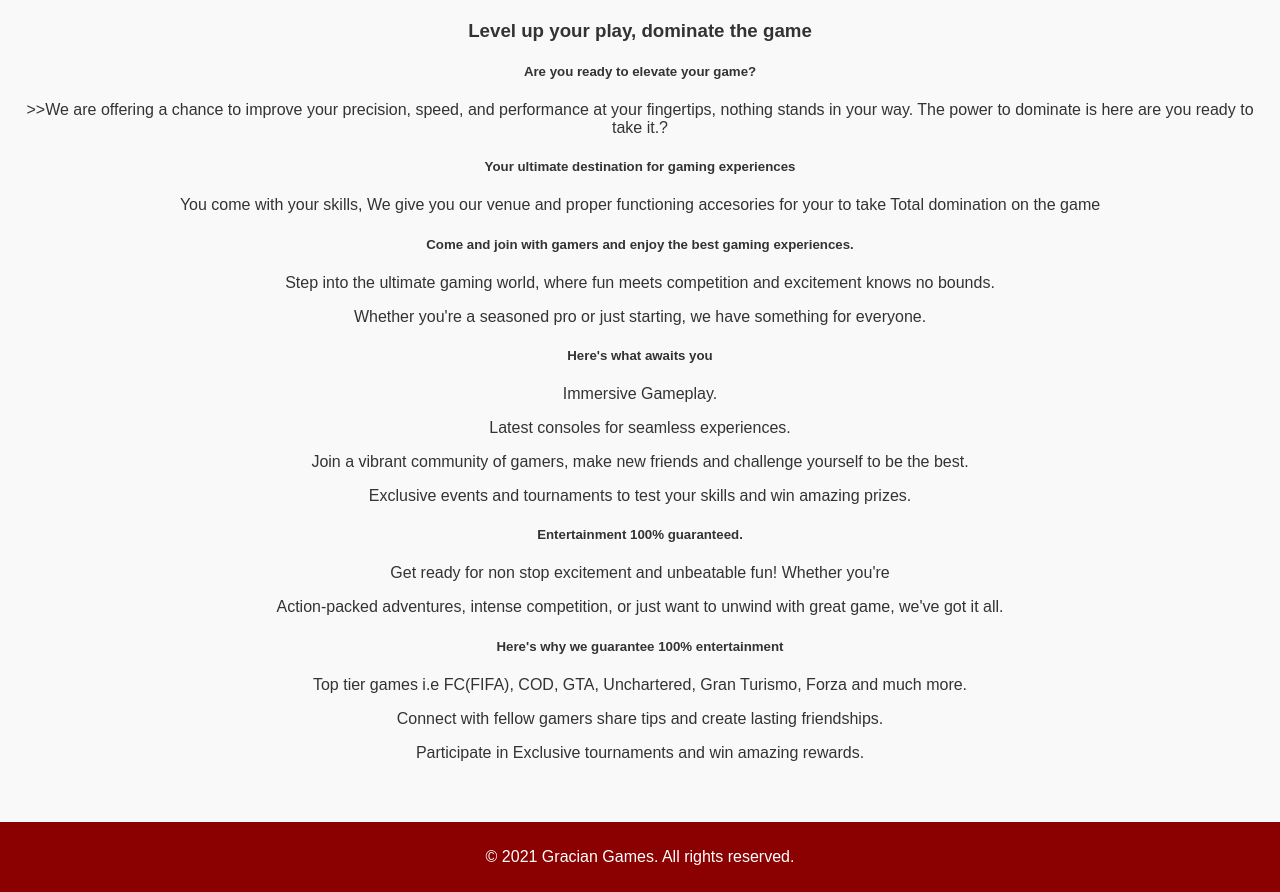
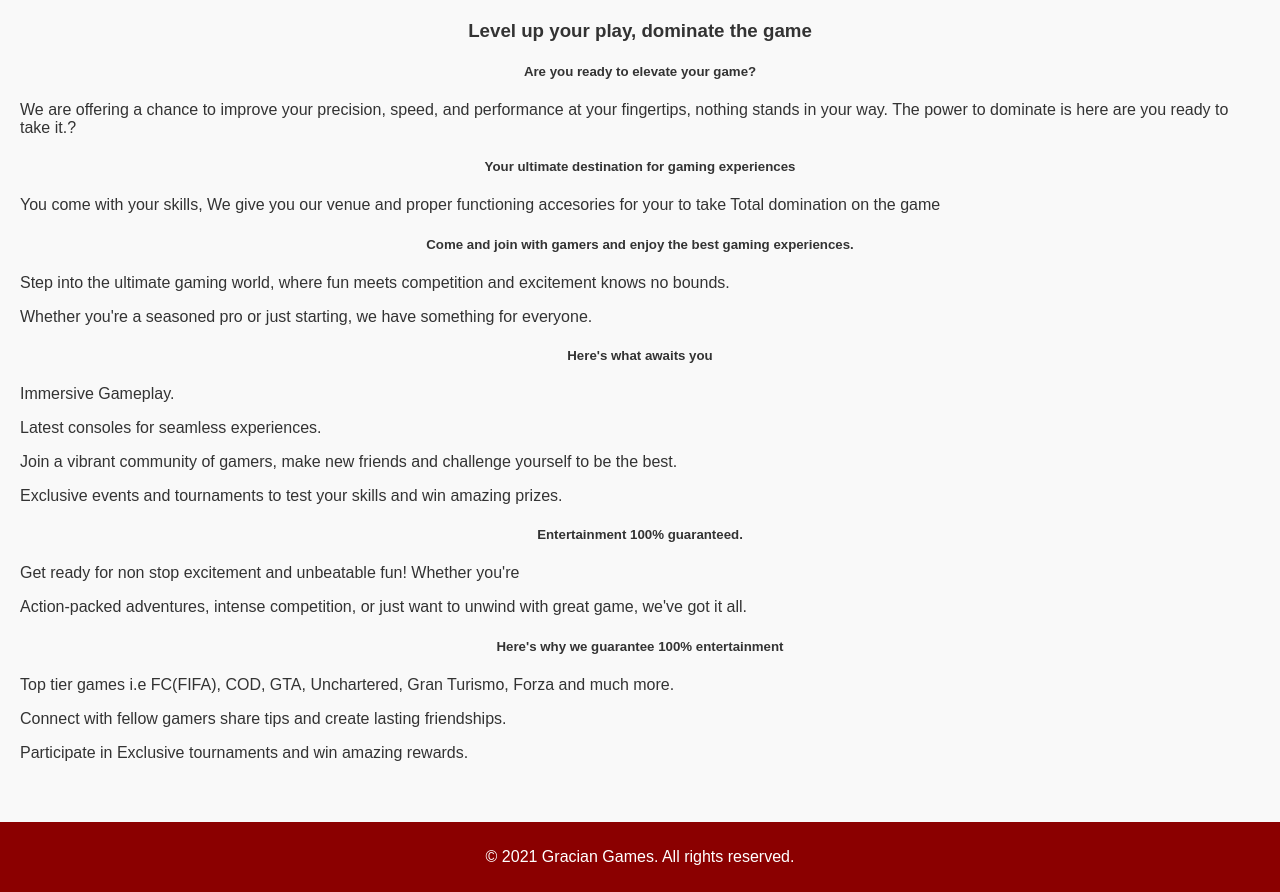
Before and after one commit to Gracian-Jr/gracian-games, a plain HTML site: page index.html in a window 1280 px wide. Shown: the part 571-1463 px from the top of the page. Drawn offline with Linux system fonts and the light colour scheme.

Commit message:
Update index.html

```diff
--- a/index.html
+++ b/index.html
@@ -31,36 +31,36 @@
       <img src="night.JPG" alt="About Us Image" width="500">
       <h3>Level up your play, dominate the game</h3>
         <h5>Are you ready to elevate your game?</h5>
-        <p>>>We are offering a chance to improve your precision,
+        <p style="text-align: left;">We are offering a chance to improve your precision,
         speed, and performance at your fingertips, nothing stands
         in your way.
         The power to dominate is here are you ready to take it.?</p>
 
       <h5>Your ultimate destination for gaming experiences</h5>
-      <p>You come with your skills, We give you our venue and proper
+      <p style="text-align: left;">You come with your skills, We give you our venue and proper
       functioning accesories for your to take Total domination on the game</p>
 
       <h5>Come and join with gamers and enjoy the best gaming experiences.</h5>
-      <p>Step into the ultimate gaming world, where fun meets competition and
+      <p style="text-align: left;">Step into the ultimate gaming world, where fun meets competition and
       excitement knows no bounds.</p>
-      <p>Whether you're a seasoned pro or just starting, we have something for
+      <p style="text-align: left;">Whether you're a seasoned pro or just starting, we have something for
         everyone.</p>
         <h5>Here's what awaits you</h5>
-       <p>Immersive Gameplay.</p>
-     <p>Latest consoles for seamless experiences.</p>
-     <p>Join a vibrant community of gamers, make new friends
+       <p style="text-align: left;">Immersive Gameplay.</p>
+     <p style="text-align: left;">Latest consoles for seamless experiences.</p>
+     <p style="text-align: left;">Join a vibrant community of gamers, make new friends
       and challenge yourself to be the best.</p>
-      <p>Exclusive events and tournaments to test your skills
+      <p style="text-align: left;">Exclusive events and tournaments to test your skills
       and win amazing prizes.</p>
       <h5>Entertainment 100% guaranteed.</h5>
-  <p>Get ready for non stop excitement and unbeatable fun! Whether you're</p>
-  <p>Action-packed adventures, intense competition, or just want to unwind
+  <p style="text-align: left;">Get ready for non stop excitement and unbeatable fun! Whether you're</p>
+  <p style="text-align: left;">Action-packed adventures, intense competition, or just want to unwind
   with great game, we've got it all.</p>
   <h5>Here's why we guarantee 100% entertainment</h5>
-    <p>Top tier games i.e FC(FIFA), COD, GTA, Unchartered,
+    <p style="text-align: left;">Top tier games i.e FC(FIFA), COD, GTA, Unchartered,
     Gran Turismo, Forza and much more.</p>
-    <p>Connect with fellow gamers share tips and create lasting friendships.</p>
-    <p>Participate in Exclusive tournaments and win amazing rewards.</p>
+    <p style="text-align: left;">Connect with fellow gamers share tips and create lasting friendships.</p>
+    <p style="text-align: left;">Participate in Exclusive tournaments and win amazing rewards.</p>
 
     </section>
   </main>
```
